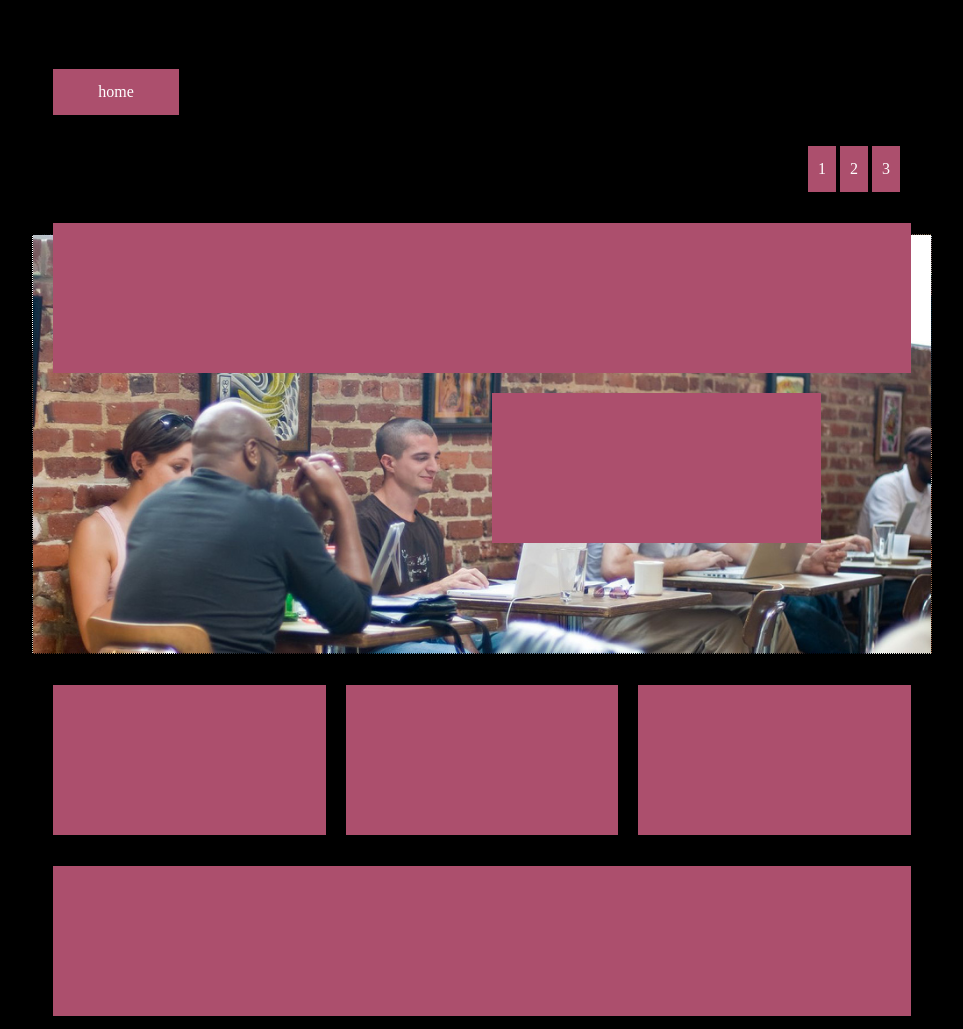
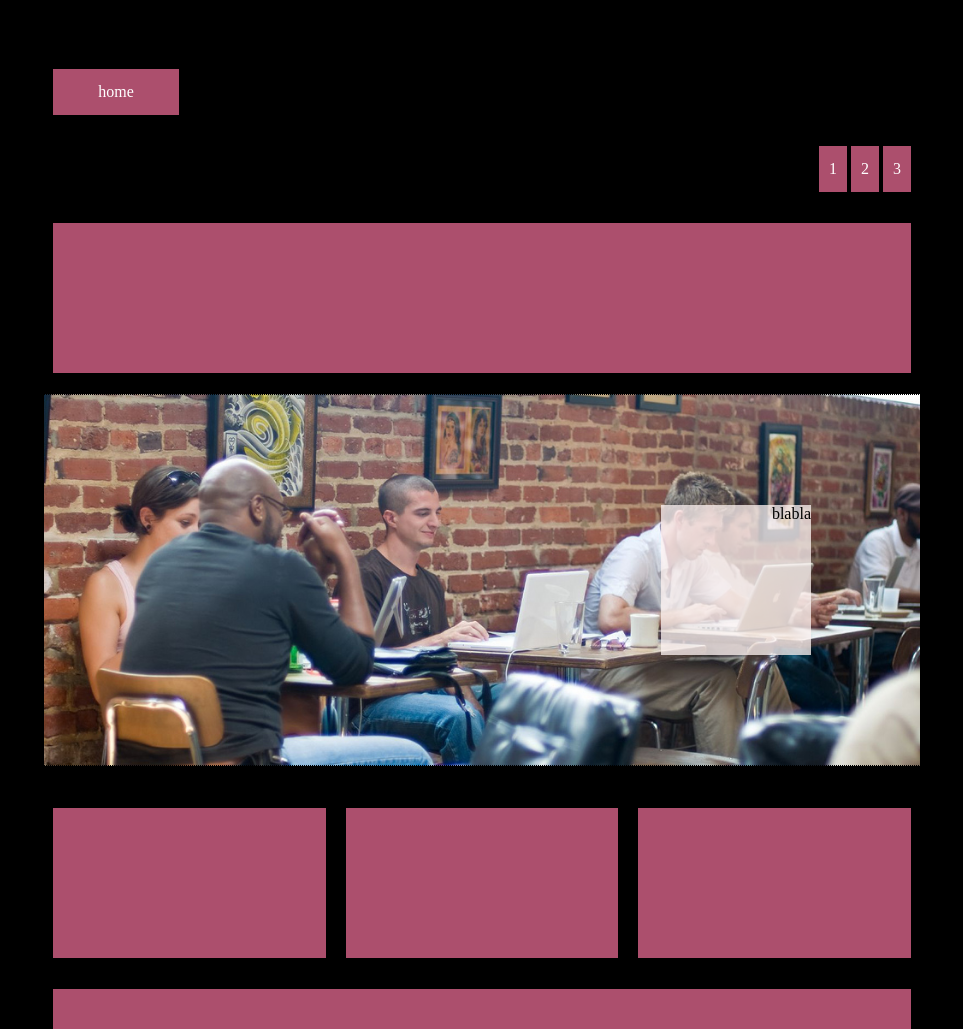
Before and after one commit to katvic/06-lesson-assignment, a plain HTML site: page index.html in a window 1280 px wide. Shown: the top 1029 px of the page, without its empty margins (158-1121 px from the left). Drawn offline with Linux system fonts and the light colour scheme.

Commit message:
fixes coworking row

```diff
--- a/index.html
+++ b/index.html
@@ -16,22 +16,24 @@
       <div class="col col-2">
         <div class="title">home</div>
       </div>
-      <div class="row">
+    </div>
+    <div class="row">
       <div class="rightcol col-6">
          <a href="/">1</a>
          <a href="/">2</a>
          <a href="/">3</a>
-       </div>
-        </div>
       </div>
+    </div>
     <div class="row">
       <div class="col col-12">
         <div class="grid-item"></div>
       </div>
     </div>
-    <div class="coworking">
-      <div class="rightcol col-6">
-        <div class="grid-item"></div>
+    <div class="row">
+      <div class="coworking col-12">
+        <div class="rightcol col-3">
+          <div class="transparent">blabla</div>
+        </div>
       </div>
     </div>
     <div class="row">
--- a/style.css
+++ b/style.css
@@ -35,12 +35,19 @@ html body * {
 }
 .coworking {
   width: 100%;
+  height: 100%;
   padding: 100px;
   border: 1px dotted black;
-  background: url(coworking.jpg);
+  background: url(coworking.jpg) no-repeat center;;
   background-size: 100%;
 }
-
+div.transparent {
+  width: 150px;
+  min-height: 150px;
+  margin-bottom: 0px;
+  margin-top: 0px;
+  background-color: rgba(255, 244, 243, 0.75);
+}
 .col {
   float: left;
   width: 100%;
```
